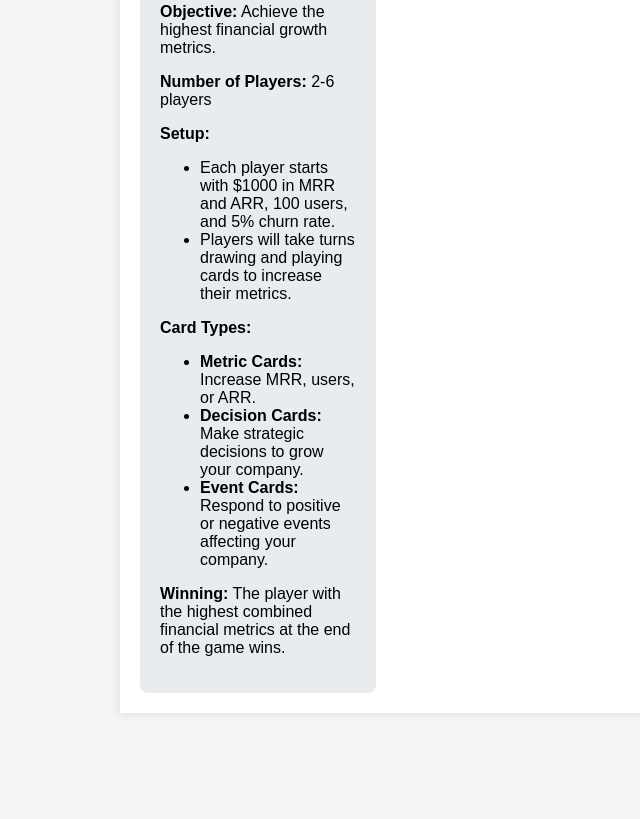
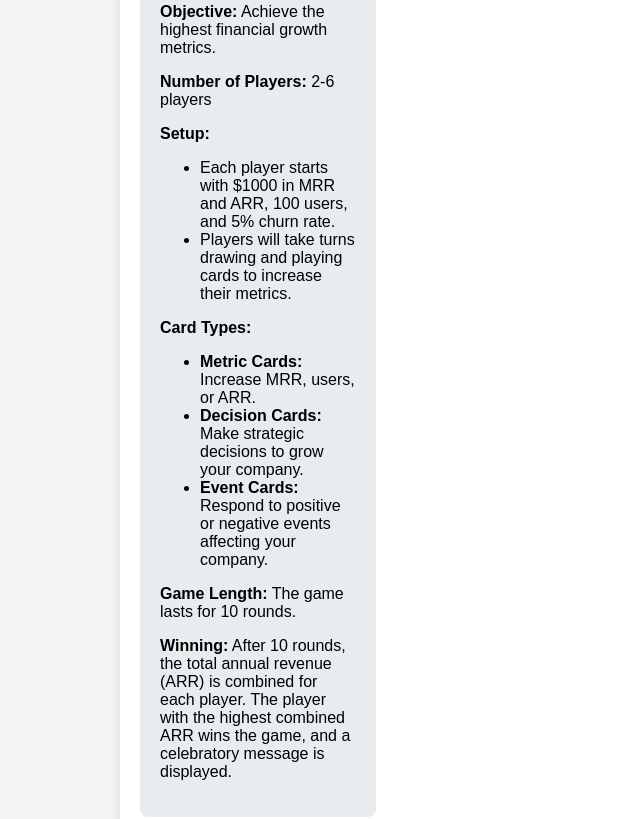
Before and after one commit to DanSaaSlife/SaaSlife-AFoundersJourney, a plain HTML site: page index.html in a window 1280 px wide. Shown: the part 400-1219 px from the top of the page, without its empty margins (0-640 px from the left). Before the commit the page ends 1121 px from the top, so only its background shows below. Drawn offline with Linux system fonts and the light colour scheme.

Commit message:
Update index.html

```diff
--- a/index.html
+++ b/index.html
@@ -37,6 +37,9 @@
                 </div>
 
                 <button id="end-turn" style="display: none;">End Turn</button>
+                <div id="end-message" style="display: none;">
+                    <h2 id="winner-message"></h2>
+                </div>
             </div>
 
             <div id="rules">
@@ -54,7 +57,8 @@
                     <li><strong>Decision Cards:</strong> Make strategic decisions to grow your company.</li>
                     <li><strong>Event Cards:</strong> Respond to positive or negative events affecting your company.</li>
                 </ul>
-                <p><strong>Winning:</strong> The player with the highest combined financial metrics at the end of the game wins.</p>
+                <p><strong>Game Length:</strong> The game lasts for 10 rounds.</p>
+                <p><strong>Winning:</strong> After 10 rounds, the total annual revenue (ARR) is combined for each player. The player with the highest combined ARR wins the game, and a celebratory message is displayed.</p>
             </div>
         </div>
     </div>
```
